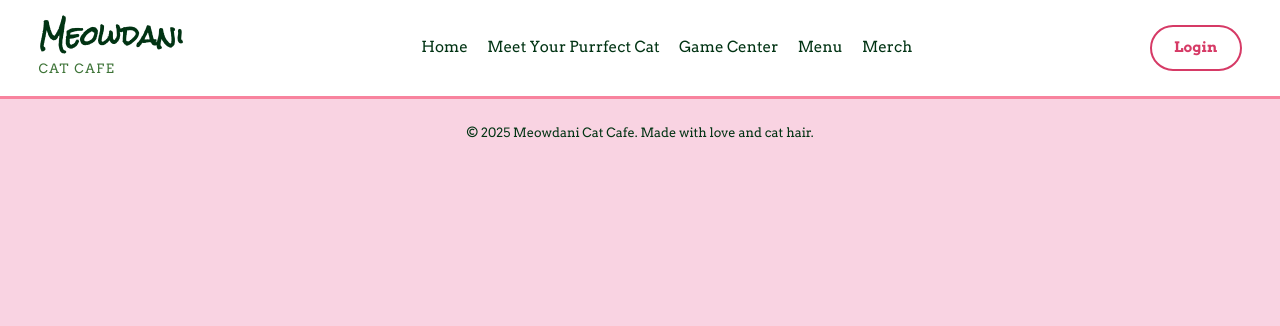
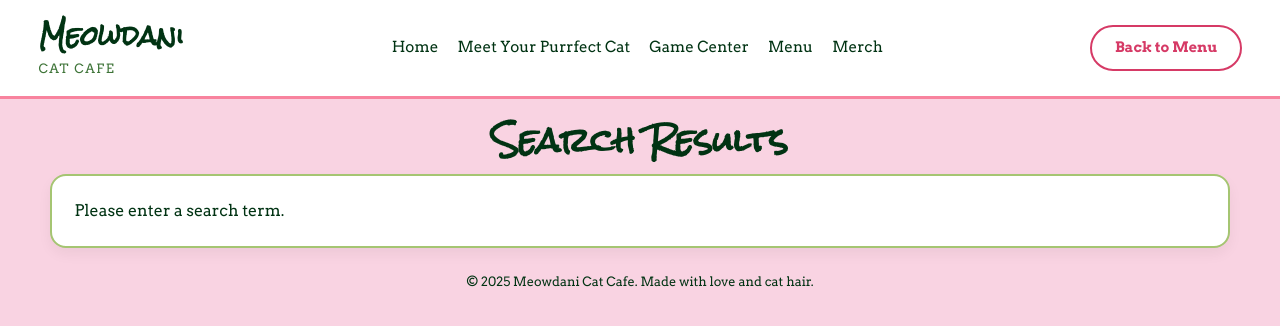
Before and after one commit to LillianBedore/Meowdani-Cat-Cafe, a PHP site: page /search.php in a window 1280 px wide. Shown: the top 326 px of the page. Run offline with PHP 8.4, Linux system fonts and the light colour scheme.

Commit message:
Update search.php

```diff
--- a/search.php
+++ b/search.php
@@ -2,7 +2,7 @@
 <html>
 <head>
     <meta charset="UTF-8">
-    <title>Login – Meowdani Cat Cafe</title>
+    <title>Search Results – Meowdani Cat Cafe</title>
 
     <!-- Google Fonts -->
     <link rel="preconnect" href="https://fonts.googleapis.com">
@@ -30,68 +30,115 @@
         <a href="merch.html">Merch</a>
     </nav>
 
-        <a href="#auth-section" class="btn btn-outline login-top">Login</a>
+    <a href="menu.html" class="btn btn-outline login-top">Back to Menu</a>
 </header>
 
 <main class="auth-page-container">
-        <section class="menu-grid">
+<?php echo "<h1 class='results-section-title'>Search Results</h1>"; ?>
+<section class="results-grid">
+
 <?php
-// Simulated Menu Dataset with Prices and Descriptions
-$menuItems = [
+$menu = [
     "Catpuccinos & Lattes" => [
-        ["name" => "Classic Latte", "price" => "$4.50", "note" => "Espresso with steamed milk. Meow-approved."],
-        ["name" => "Vanilla Catpuccino", "price" => "$5.00", "note" => "Foamy, sweet, and perfect for cat-watching."],
-        ["name" => "Strawberry Matcha Meow Latte", "price" => "$5.25", "note" => "Creamy matcha with a soft green hue."],
+        "Classic Latte" => [
+            "price" => "$4.50",
+            "description" => "Espresso with steamed milk. Meow-approved."
         ],
+        "Vanilla Catpuccino" => [
+            "price" => "$5.00",
+            "description" => "Foamy, sweet, and perfect for cat-watching."
+        ],
+        "Strawberry Matcha Meow Latte" => [
+            "price" => "$5.25",
+            "description" => "Creamy matcha with a soft green hue."
+        ]
+    ],
+
     "Tea & Cool Drinks" => [
-        ["name" => "Chamomile Nap Time Tea", "price" => "$3.75", "note" => "Relaxing herbal tea for slow afternoons."],
-        ["name" => "Iced Pink Paw Lemonade", "price" => "$4.25", "note" => "Lemonade with a hint of berry and fizz."],
-        ["name" => "Sparkling Catnip Spritz", "price" => "$4.50", "note" => "Minty, bubbly, and refreshing."],
+        "Chamomile Nap Time Tea" => [
+            "price" => "$3.75",
+            "description" => "Relaxing herbal tea for slow afternoons."
         ],
+        "Iced Pink Paw Lemonade" => [
+            "price" => "$4.25",
+            "description" => "Lemonade with a hint of berry and fizz."
+        ],
+        "Sparkling Catnip Spritz" => [
+            "price" => "$4.50",
+            "description" => "Minty, bubbly, and refreshing."
+        ]
+    ],
+
     "Snacks & Treats" => [
-        ["name" => "Paw Print Cookie", "price" => "$2.50", "note" => "Sugar cookie with a chocolate paw design."],
-        ["name" => "Kitty Corner Brownie", "price" => "$3.00", "note" => "Rich chocolate brownie with a fudge swirl."],
-        ["name" => "Mini Cheese Paw-sant", "price" => "$3.25", "note" => "Flaky crescent with a cheesy center."],
+        "Paw Print Cookie" => [
+            "price" => "$2.50",
+            "description" => "Sugar cookie with a chocolate paw design."
         ],
+        "Kitty Corner Brownie" => [
+            "price" => "$3.00",
+            "description" => "Rich chocolate brownie with a fudge swirl."
+        ],
+        "Mini Cheese Paw-sant" => [
+            "price" => "$3.25",
+            "description" => "Flaky crescent with a cheesy center."
+        ]
+    ]
 ];
 
-// Retrieve search query
-$query = isset($_GET['query']) ? htmlspecialchars($_GET['query']) : null;
+if (isset($_GET['query'])) {
+    $query = strtolower(trim($_GET['query']));
+    $results = [];
 
-// Function to display menu items
-function displayMenuCategories($menuItems, $query = null)
-{
-    foreach ($menuItems as $category => $items) {
-        // Check if the category has any items that match the query (if there's a search)
-        $filteredItems = array_filter($items, function ($item) use ($query) {
-            return !$query ||
-                   stripos($item['name'], $query) !== false ||
-                   stripos($item['note'], $query) !== false;
-        });
+    echo "<p1 class='results-query'> You searched for: $query.</p1>";
+    echo "<a id='results-home-btn' class='btn btn-outline' href='index.html'>Return to Home</a>";
 
-        if (!empty($filteredItems)) {
-            echo "<article class='menu-card'>";
-            echo "<h3 class='menu-section-title'>$category</h3>";
+    foreach ($menu as $sectionTitle => $items) {
 
-            foreach ($filteredItems as $item) {
-                echo "<div class='menu-item'>
-                        <span class='menu-item-name'>{$item['name']}</span>
-                        <span class='menu-item-price'>{$item['price']}</span>
-                      </div>
-                      <p class='menu-item-note'>{$item['note']}</p>";
+        // If section title matches → include all items
+        if (stripos($sectionTitle, $query) !== false) {
+            foreach ($items as $itemName => $details) {
+                $results[$itemName] = $details;
+            }
+            continue;
         }
 
-            echo "</article>";
+        // Otherwise search individual items
+        foreach ($items as $itemName => $details) {
+            if (
+                stripos($itemName, $query) !== false ||
+                stripos($details['description'], $query) !== false
+            ) {
+                $results[$itemName] = $details;
             }
         }
     }
 
-// HTML structure for menu page
+    if (!empty($results)) {
+        foreach ($results as $itemName => $details) {
+            echo "
+            <article class='results-card'>
+                <div class='results-item'>
+                    <span class='results-item-name'>".htmlspecialchars($itemName)."</span>
+                    <span class='results-item-price'>" . htmlspecialchars($details['price']) . "</span>
+                </div>
+                <p class='results-item-note'>" . htmlspecialchars($details['description']) . "</p>
+            </article>
+            ";
+        }
+    } else {
+        echo "<p class='results-card'>No menu items matched your search. Try different keywords!</p>";
+    }
+} else {
+    echo "<p class='results-card'>Please enter a search term.</p>";
+}
 ?>
+
 </section>
 </main>
+
 <footer class="site-footer">
     <p>© 2025 Meowdani Cat Cafe. Made with love and cat hair.</p>
 </footer>
+
 </body>
 </html>
```
Lines whose indentation alone changed are shown as unchanged.
